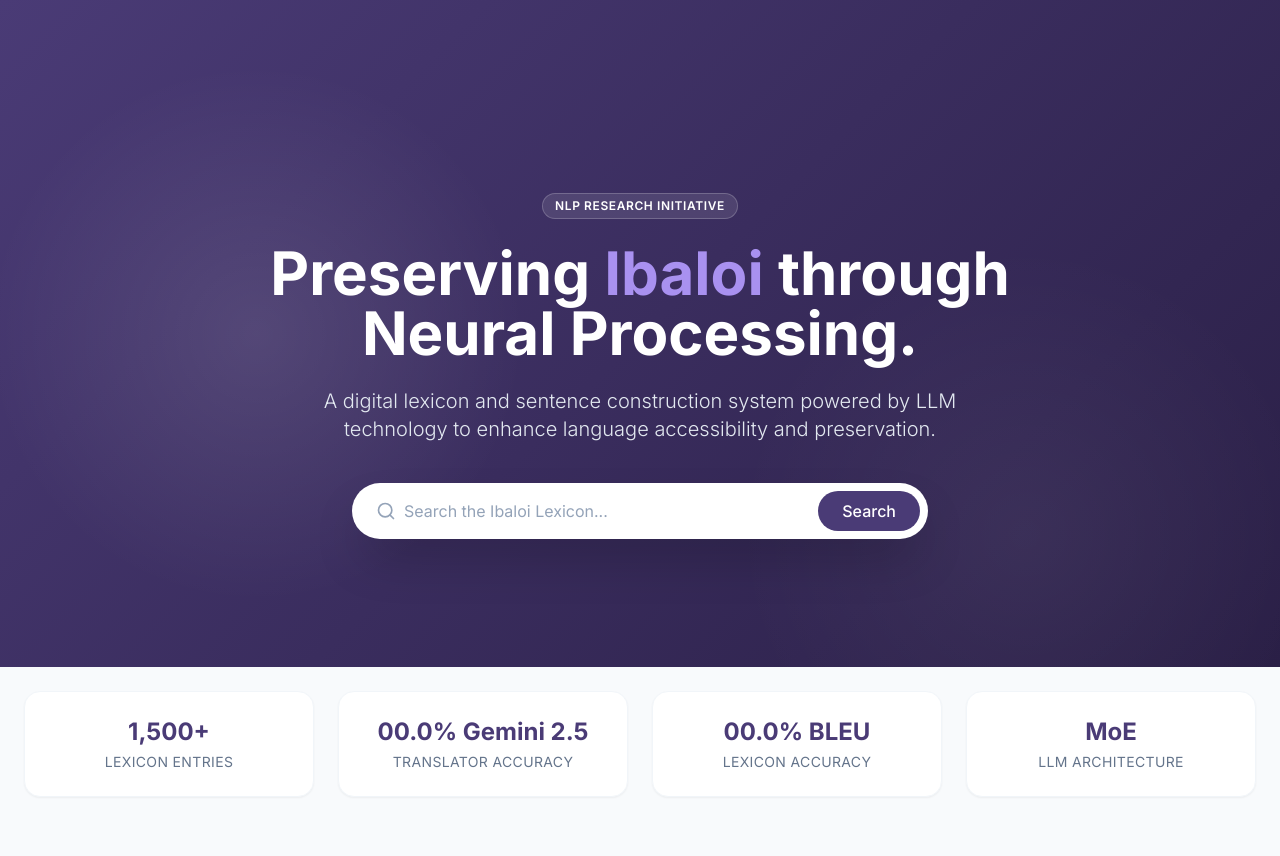
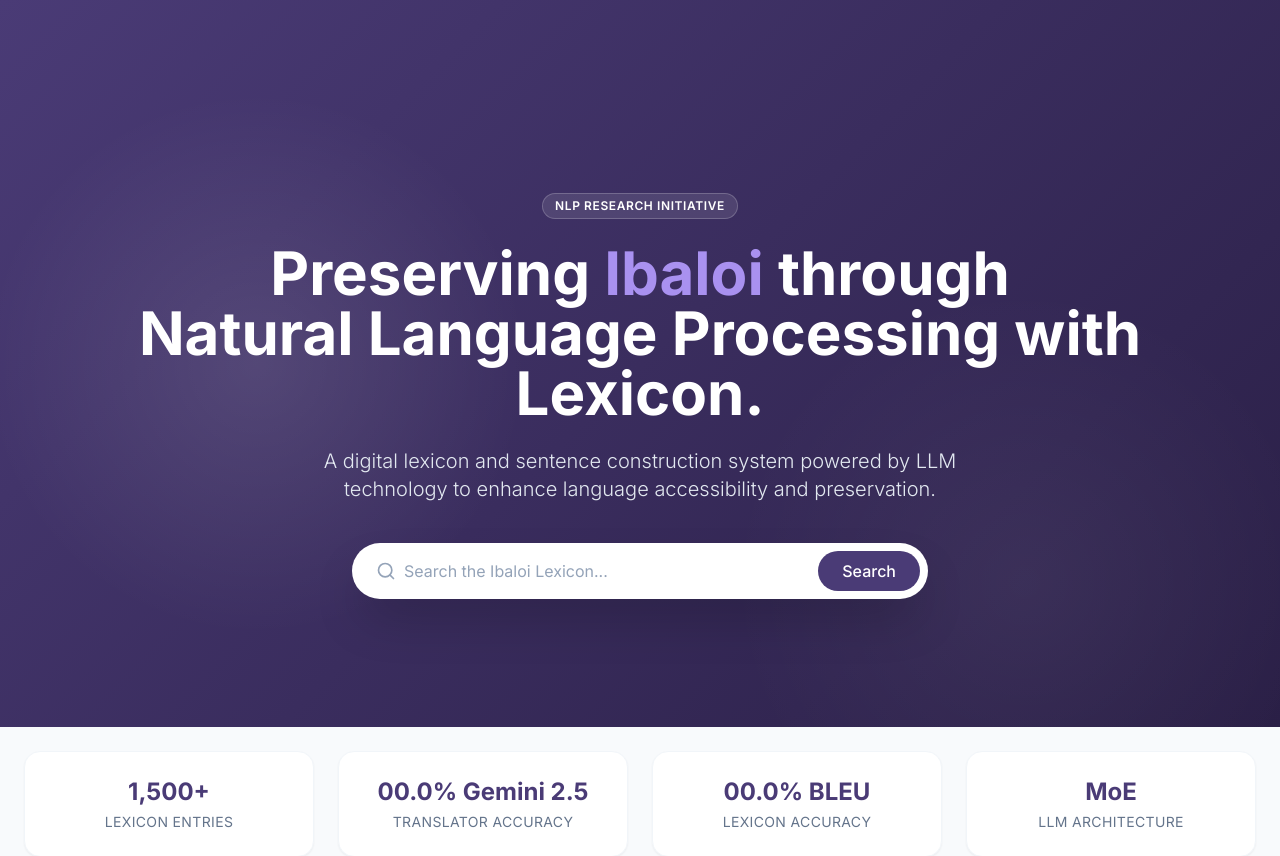
Before and after one commit to nlp-mors3/Morse_RASA, a Flask app: page / in a window 1280 px wide. Shown: the top 856 px of the page. Run offline with Flask 3, Linux system fonts and the light colour scheme; some libraries are stand-ins or nearby versions.

Commit message:
refactoring of words

```diff
--- a/static/script.js
+++ b/static/script.js
@@ -18,9 +18,9 @@ fetch("/footer")
 
         //Different Copyright Content for LLM Translator
         if(window.location.pathname === "/rasa-translator") {
-            document.getElementById("copyright").innerHTML = "&copy; 2025 Saint Louis University NLP Team Mors3. Powered by Gemini LLM + Lexicon."
+            document.getElementById("copyright").innerHTML = "&copy; 2025 Saint Louis University Baguio City NLP Team Mors3. Powered by Gemini LLM + Lexicon."
         } else {
-            document.getElementById("copyright").innerHTML = "&copy; 2025 Saint Louis University NLP Team Mors3. All rights reserved."
+            document.getElementById("copyright").innerHTML = "&copy; 2025 Saint Louis University Baguio City NLP Team Mors3. All rights reserved."
         }
     });
 
--- a/templates/AboutUs.html
+++ b/templates/AboutUs.html
@@ -72,7 +72,7 @@
                     <div class="w-28 h-28 mb-4 rounded-full p-1 bg-gradient-to-tr from-primary to-accent">
                         <img src="{{ url_for('static', filename='images/dalos-v.png') }}" alt="Miguel Dalos" class="w-full h-full rounded-full bg-white object-cover border-4 border-white">
                     </div>
-                    <h3 class="text-lg font-bold text-slate-900">Miguel Dalos</h3>
+                    <h3 class="text-lg font-bold text-slate-900">Dalos Miguel</h3>
                     <p class="text-primary font-semibold text-xs uppercase tracking-wide mb-6">Project Adviser</p>
 
                     <button @click="open = true" class="mt-auto flex items-center gap-2 px-5 py-2.5 rounded-full bg-slate-100 text-slate-600 text-sm font-semibold hover:bg-primary hover:text-white transition-all group-hover:bg-indigo-50 group-hover:text-primary group-hover:hover:bg-primary group-hover:hover:text-white">
@@ -103,7 +103,7 @@
                                                 <div class="mx-auto flex h-16 w-16 items-center justify-center rounded-full bg-indigo-50 mb-4">
                                                     <img src="{{ url_for('static', filename='images/dalos-v.png') }}" class="w-full h-full rounded-full object-cover opacity-90">
                                                 </div>
-                                                <h3 class="text-2xl font-bold leading-6 text-slate-900" id="modal-title">Miguel Dalos</h3>
+                                                <h3 class="text-2xl font-bold leading-6 text-slate-900" id="modal-title">Dalos Miguel</h3>
                                                 <p class="text-sm text-primary font-medium uppercase tracking-wide mt-1">Project Adviser | NLP Professor</p>
 
                                                 <div class="mt-6 bg-slate-50 p-4 rounded-xl border border-slate-100">
--- a/templates/index.html
+++ b/templates/index.html
@@ -40,7 +40,7 @@
             </span>
             <h1 class="text-4xl md:text-6xl font-bold text-white mb-6 leading-tight fade-in delay-100">
                 Preserving <span class="text-accent">Ibaloi</span> through<br>
-                Neural Processing.
+                Natural Language Processing with Lexicon.
             </h1>
             <p class="text-lg md:text-xl text-slate-200 max-w-2xl mx-auto mb-10 fade-in delay-200 font-light">
                 A digital lexicon and sentence construction system powered by LLM technology to enhance language accessibility and preservation.
--- a/templates/translation.html
+++ b/templates/translation.html
@@ -91,7 +91,7 @@
             <div>
                 <h3 class="text-sm font-bold text-amber-800">LLM Service Maintenance</h3>
                 <p class="text-xs text-amber-700 mt-1">
-                    The Neural AI engine is currently offline for upgrades. Sentence construction is unavailable, but the
+                    The AI engine is currently offline for upgrades. Sentence construction is unavailable, but the
                     <span class="font-bold underline">Lexicon Database</span> is active for direct word-for-word rough translations.
                 </p>
             </div>
@@ -180,7 +180,7 @@
 
                     <div id="cardsSection" class="hidden animate-fade-in-up" style="animation-delay: 0.1s;">
                         <h4 class="text-xs font-bold text-slate-400 uppercase tracking-widest mb-3 flex items-center gap-2">
-                            <i data-feather="cpu" class="w-3 h-3"></i> Neural Predictions
+                            <i data-feather="cpu" class="w-3 h-3"></i> NLP-Driven Predictions
                         </h4>
 
                         <div class="bg-slate-100 rounded-xl border border-slate-200 p-6 text-center maintenance-stripe relative overflow-hidden group">
```
Also changed, not shown: README.md.
